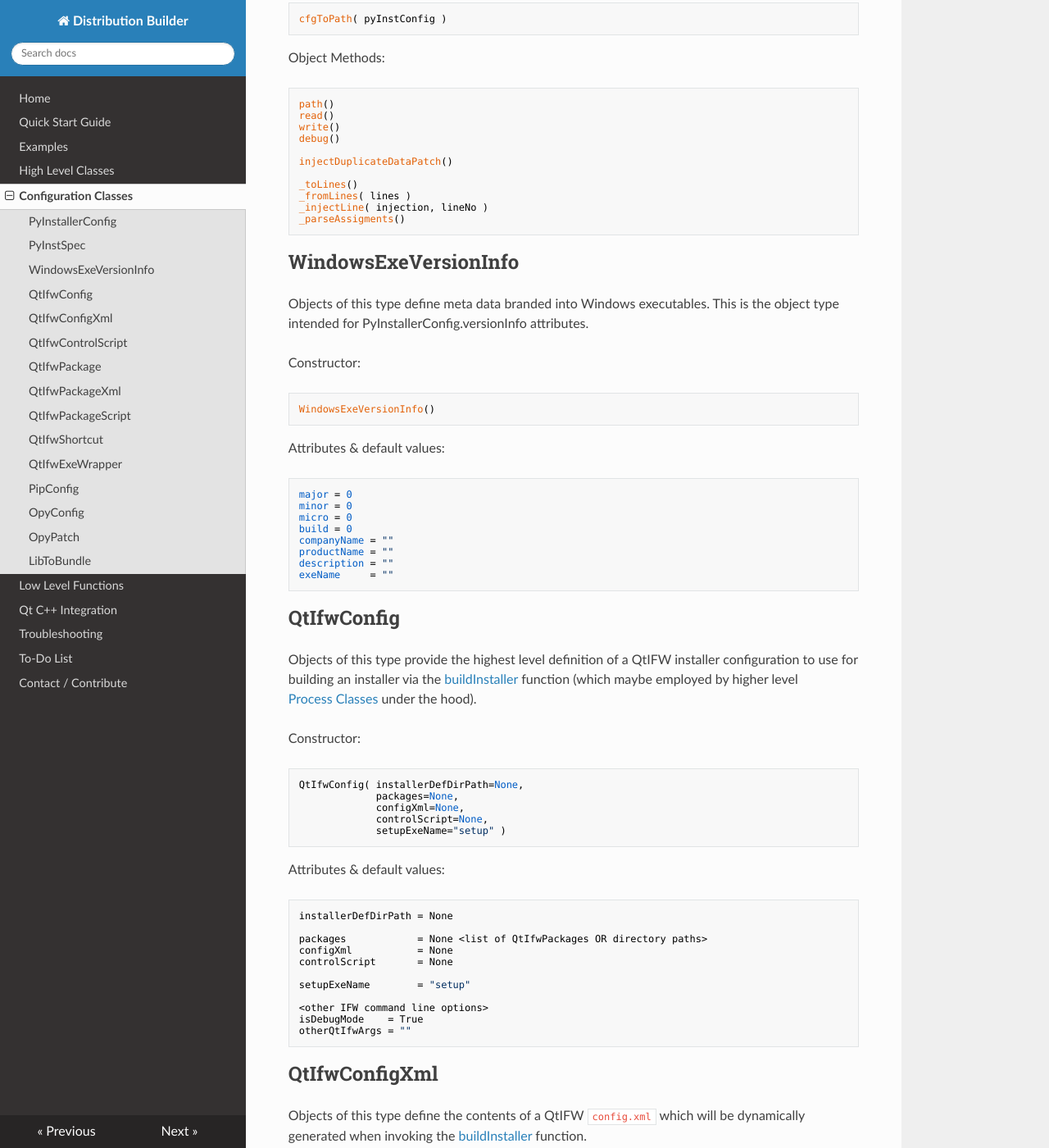
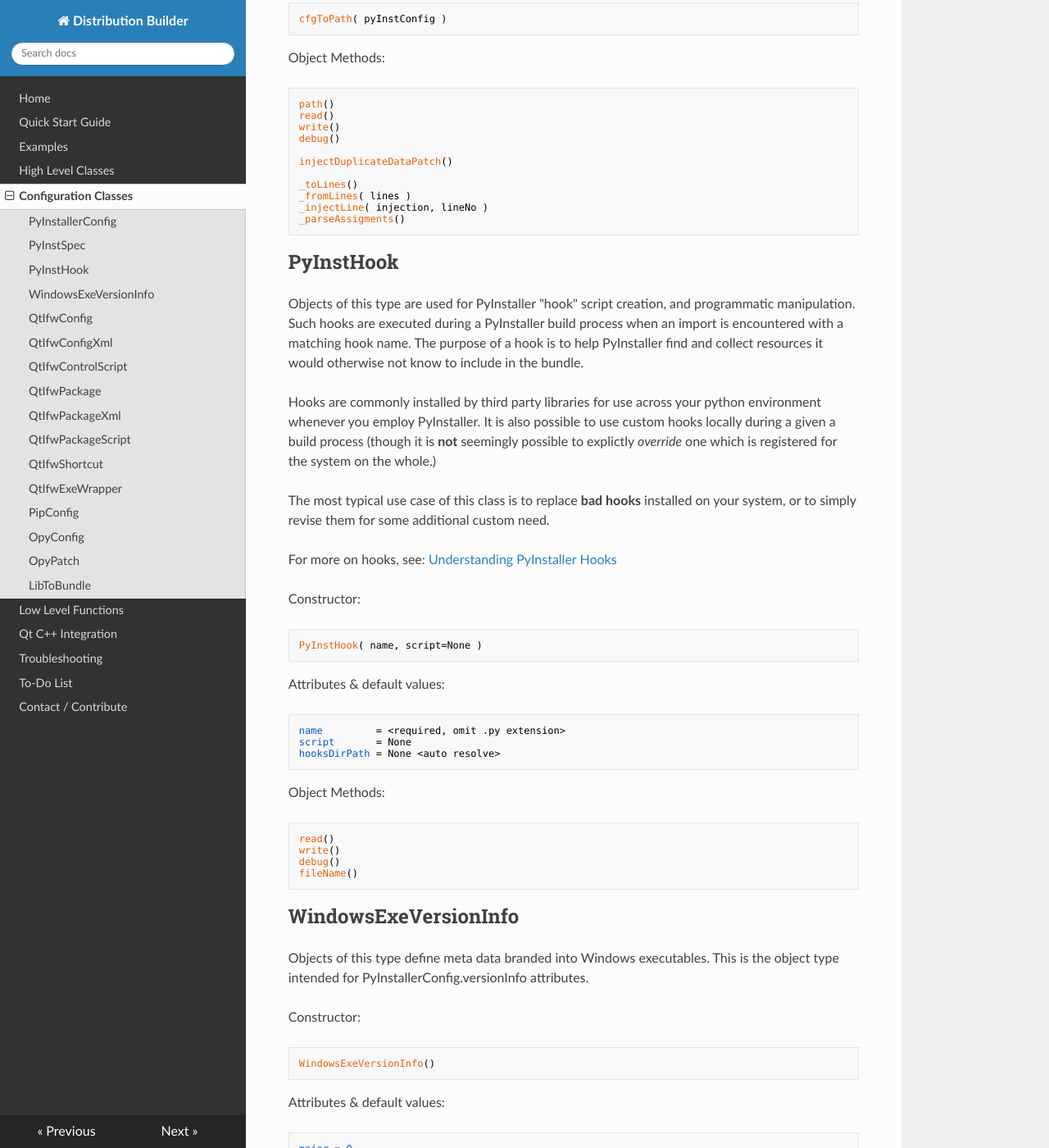
Before and after one commit to BuvinJT/distbuilder, an MkDocs documentation site: the page built from docs/ConfigClasses.md, in a window 1280 px wide and 1400 px high, scrolled down 1785 px. Shown: the whole window at 82% size. Built offline with MkDocs 1.6.1, drawn with Linux system fonts in a browser that asks for light colours; nearby versions of some CDN libraries; old or Windows-style settings are respelled for this version of MkDocs.

Commit message:
Added class PyInstHook.

```diff
--- a/distbuilder/__init__.py
+++ b/distbuilder/__init__.py
@@ -9,6 +9,7 @@ from distbuilder.master import \
 from distbuilder.py_installer import \
       PyInstallerConfig \
     , PyInstSpec \
+    , PyInstHook \
     , WindowsExeVersionInfo \
     , buildExecutable \
     , makePyInstSpec
--- a/distbuilder/_version.py
+++ b/distbuilder/_version.py
@@ -1 +1 @@
-__version__ = "0.7.6.15"
+__version__ = "0.7.7.0"
--- a/docs/ConfigClasses.md
+++ b/docs/ConfigClasses.md
@@ -94,6 +94,45 @@ Object Methods:
     _fromLines( lines )
 	_injectLine( injection, lineNo )
 	_parseAssigments()
+
+## PyInstHook
+
+Objects of this type are used for PyInstaller "hook" script
+creation, and programmatic manipulation.
+Such hooks are executed during a PyInstaller build process
+when an import is encountered with a matching hook name. The purpose
+of a hook is to help PyInstaller find and collect resources
+it would otherwise not know to include in the bundle.
+
+Hooks are commonly installed by third party libraries for use across your
+python environment whenever you employ PyInstaller.  It is
+also possible to use custom hooks locally during a given a
+build process (though it is **not** seemingly possible to explictly
+*override* one which is registered for the system on the whole.)
+
+The most typical use case of this class is to replace **bad hooks**
+installed on your system, or to simply revise them for some
+additional custom need.
+
+For more on hooks, see:
+[Understanding PyInstaller Hooks](https://pyinstaller.readthedocs.io/en/stable/hooks.html)
+
+Constructor:
+
+    PyInstHook( name, script=None )
+
+Attributes & default values:
+
+    name         = <required, omit .py extension>
+    script       = None
+    hooksDirPath = None <auto resolve>
+
+Object Methods:
+
+	read()
+	write()
+    debug()
+    fileName()
 
 ## WindowsExeVersionInfo
 
```
Also changed, not shown: docs/HighLevel.md (+8 -6 lines), docs/LowLevel.md (+2 -2 lines), 2 other files.
